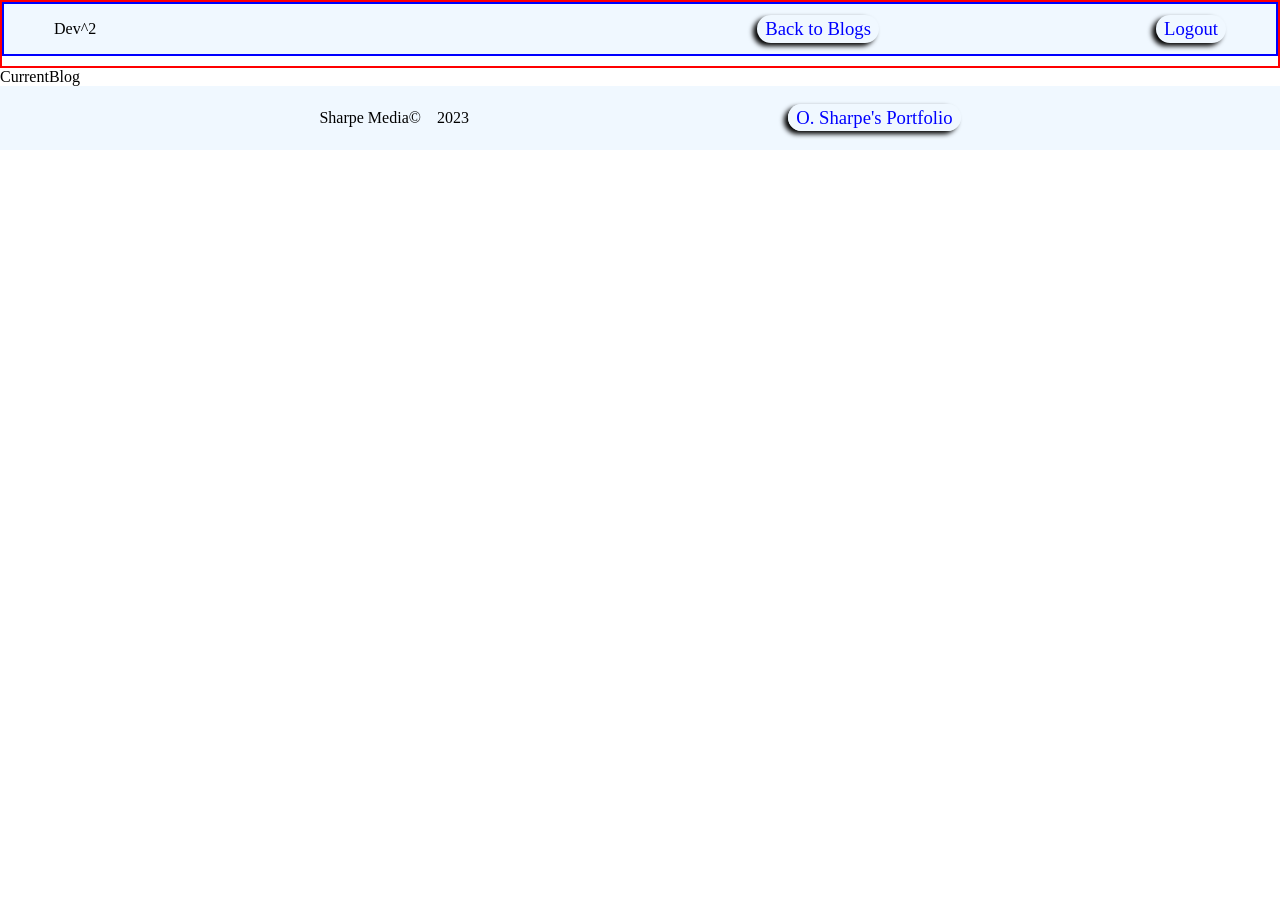
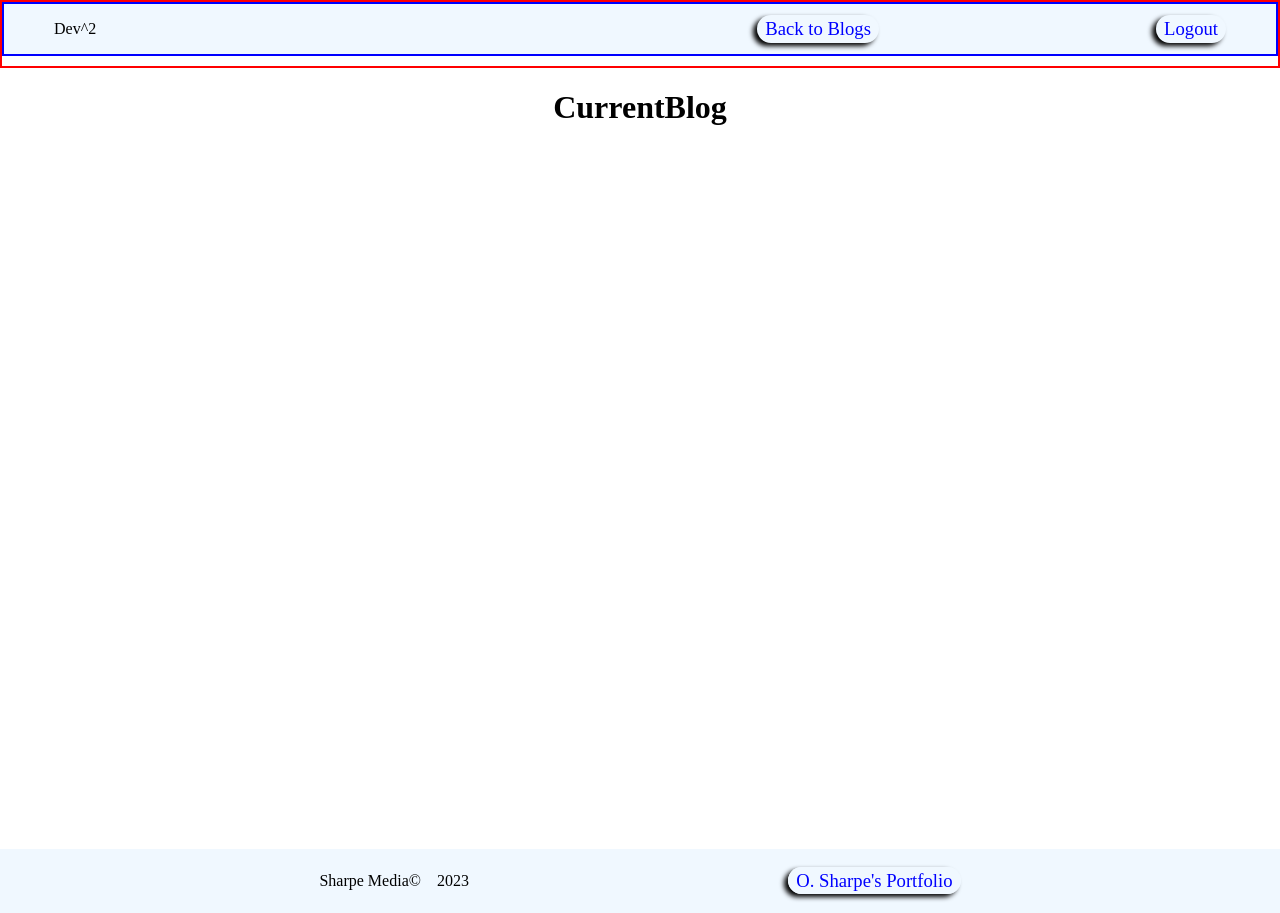
Before and after one commit to OSharpe001/dev_squared_app, a React (Create React App) app in the folder frontend/: page /blog in a window 1280 px wide. Before the commit the page ends 800 px from the top, so only its background shows below. Built offline with nearby package versions, Linux system fonts and the light colour scheme.

Commit message:
set up substitute min-height to pages, cleanup

```diff
--- a/frontend/src/index.css
+++ b/frontend/src/index.css
@@ -1,9 +1,30 @@
+/* GENERAL STYLES */
 body {
   margin: 0;
   box-sizing: border-box;
 }
 .App {
   min-height: 98vh;
+}
+button, .button {
+  font-size: 14pt;
+  color: black;
+  padding: 3px 8px;
+  width: 16ch;
+  color: blue;
+  text-decoration: none;
+  background-color: aliceblue;
+  border-radius: 16px;
+  box-shadow: -4px 3px 5px black;
+}
+button:hover, .button:hover {
+  text-decoration: underline;
+}
+button:active, .button:active {
+  box-shadow: -1px 1px 5px black;
+}
+.title {
+  text-align: center;
 }
 
 /* HEADER (NAVBAR) STYLES */
@@ -84,28 +105,25 @@ header nav {
   width: max-content;
 }
 
-button, .button {
-  font-size: 14pt;
-  color: black;
-  padding: 3px 8px;
-  width: 16ch;
-  color: blue;
-  text-decoration: none;
-  background-color: aliceblue;
-  border-radius: 16px;
-  box-shadow: -4px 3px 5px black;
+/* REGISTER PAGE STYLES */
+.register-page {
+  min-height: 95vh;
 }
 
-button:hover, .button:hover {
-  text-decoration: underline;
+/* LOGIN PAGE STYLES */
+.login-page {
+  min-height: 95vh;
 }
 
-button:active, .button:active {
-  box-shadow: -1px 1px 5px black;
+/* HOMEPAGE STYLES */
+.home-page {
+  min-height: 95vh;
 }
 
-
-
+/* CURRENT BLOG PAGE STYLES */
+.current-blog-page {
+  min-height: 95vh;
+}
 
 /* FOOTER STYLES */
 footer {
--- a/frontend/src/pages/CurrentBlog.jsx
+++ b/frontend/src/pages/CurrentBlog.jsx
@@ -1,4 +1,5 @@
-import React from 'react'
+// import React from 'react';
+
 
 export default function CurrentBlog({ loggedIn, navigate }) {
 
@@ -7,6 +8,8 @@ export default function CurrentBlog({ loggedIn, navigate }) {
     };
 
     return (
-        <div>CurrentBlog</div>
+        <div className="current-blog-page">
+            <h1 className="title">CurrentBlog</h1>
+        </div>
     );
 };
--- a/frontend/src/pages/HomePage.jsx
+++ b/frontend/src/pages/HomePage.jsx
@@ -1,12 +1,15 @@
-import React from 'react'
+// import React from 'react';
+
 
 export default function HomePage({ loggedIn, navigate }) {
 
     if (!loggedIn) {
         navigate("/sign-up")
-      };
+    };
 
     return (
-        <div>HomePage</div>
+        <div className='home-page'>
+            <h1 className='title'>HomePage</h1>
+        </div>
     );
 };
--- a/frontend/src/pages/Login.jsx
+++ b/frontend/src/pages/Login.jsx
@@ -1,9 +1,11 @@
-import React from 'react'
+import React from 'react';
 
-function Login() {
+
+export default function Login() {
+
   return (
-    <div>Login</div>
-  )
-}
-
-export default Login
+    <div className='login-page'>
+      <h1 className="title">Login</h1>
+    </div>
+  );
+};
--- a/frontend/src/pages/Register.jsx
+++ b/frontend/src/pages/Register.jsx
@@ -1,9 +1,11 @@
-import React from 'react'
+// import React from 'react';
 
-function Register() {
+
+export default function Register({ setLoggedIn }) {
+
   return (
-    <div>Register</div>
-  )
-}
-
-export default Register
+    <div className='register-page'>
+      <h1 className="title">Register</h1>
+    </div>
+  );
+};
```
